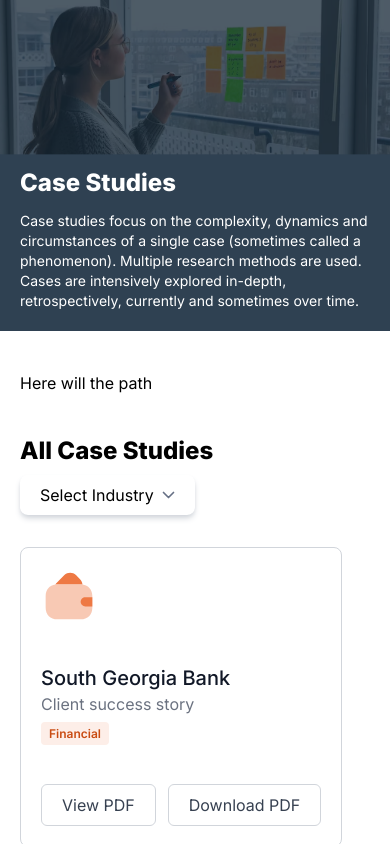
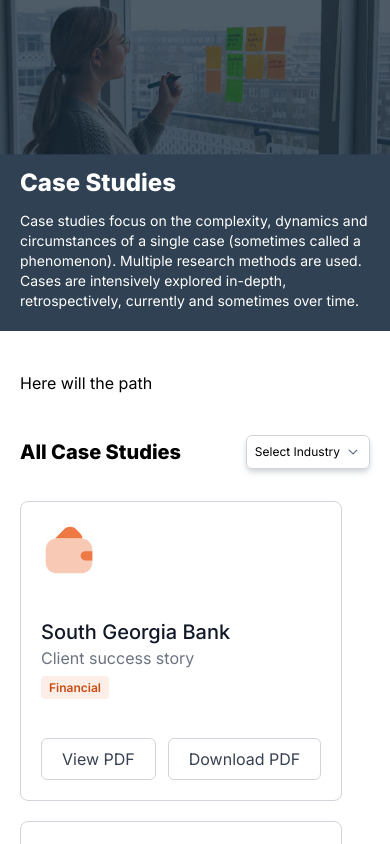
Before and after one commit to muhib551/infosightinc, a Next.js app: page /case-study in a window 390 px wide. Shown: the top 844 px of the page. Built offline with nearby package versions, Linux system fonts and the light colour scheme.

Commit message:
some miner changes regard

```diff
--- a/src/components/CaseStudy/Sub/AllCaseStudies.tsx
+++ b/src/components/CaseStudy/Sub/AllCaseStudies.tsx
@@ -6,14 +6,18 @@ import AllCSCard from "./AllCSCard";
 const AllCaseStudies = () => {
   return (
     <div className="p-5 lg:px-20">
-      <div className="flex flex-col lg:flex-row justify-between gap-2 mb-8">
-        <h1 className="text-2xl lg:text-4xl font-extrabold ">
+      <div className="flex items-center justify-between gap-2 mb-8">
+        <h1 className="text-xl lg:text-4xl font-extrabold ">
           All Case Studies
         </h1>
-        <button className="flex items-center gap-2 px-5 py-2 w-max rounded-lg shadow-md shadow-gray-300">
+        <button className="flex items-center text-xs lg:text-base gap-2 px-2 lg:px-5 py-2 rounded-md border border-gray-300 shadow-md shadow-gray-300 hover:bg-gray-100">
           Select Industry{" "}
           <span>
-            <Image src={DDIcon} alt="" />
+            <Image
+              src={DDIcon}
+              alt="Dropdown icon"
+              className="lg:w-full w-3/4"
+            />
           </span>
         </button>
       </div>
```
